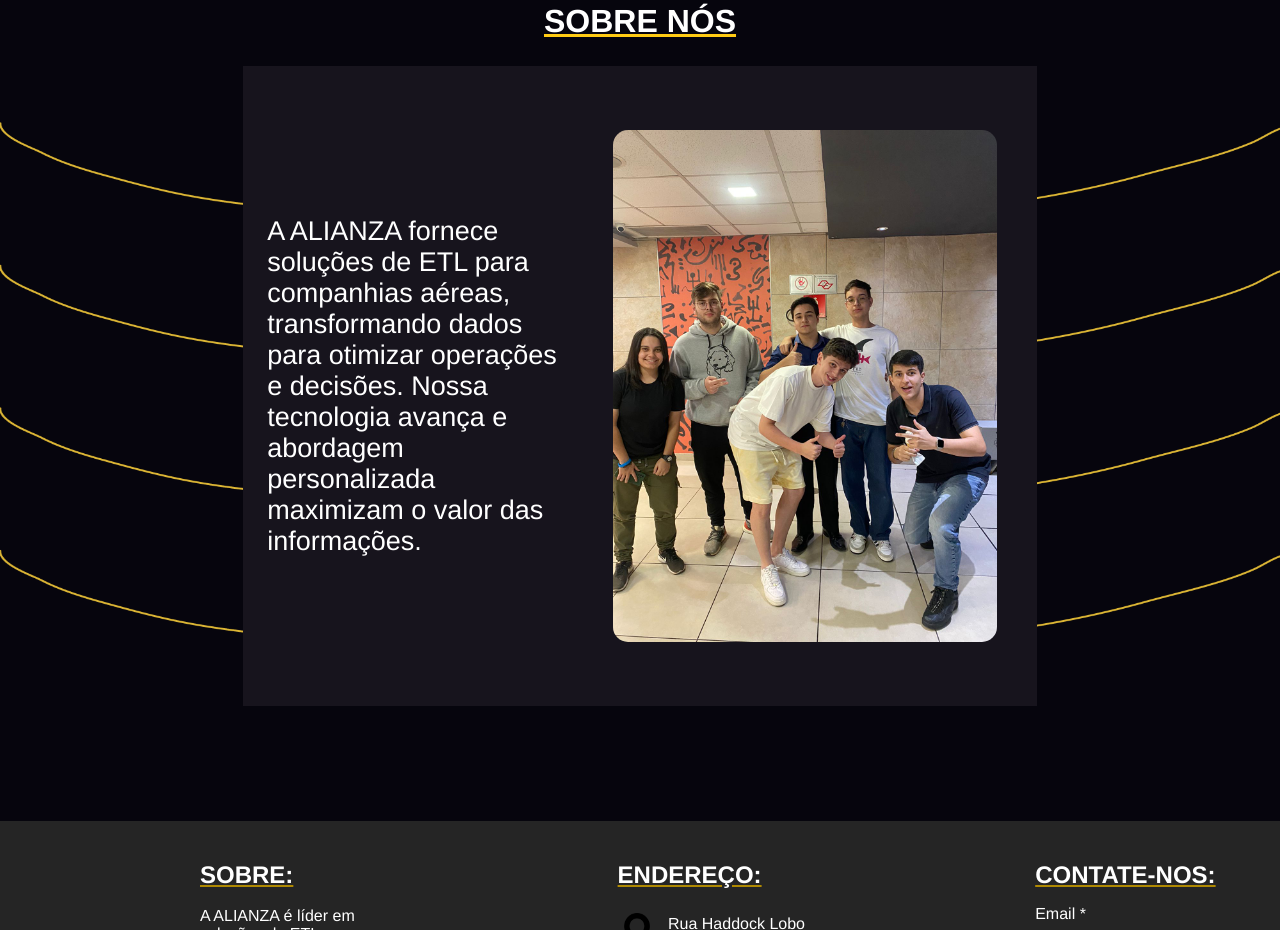
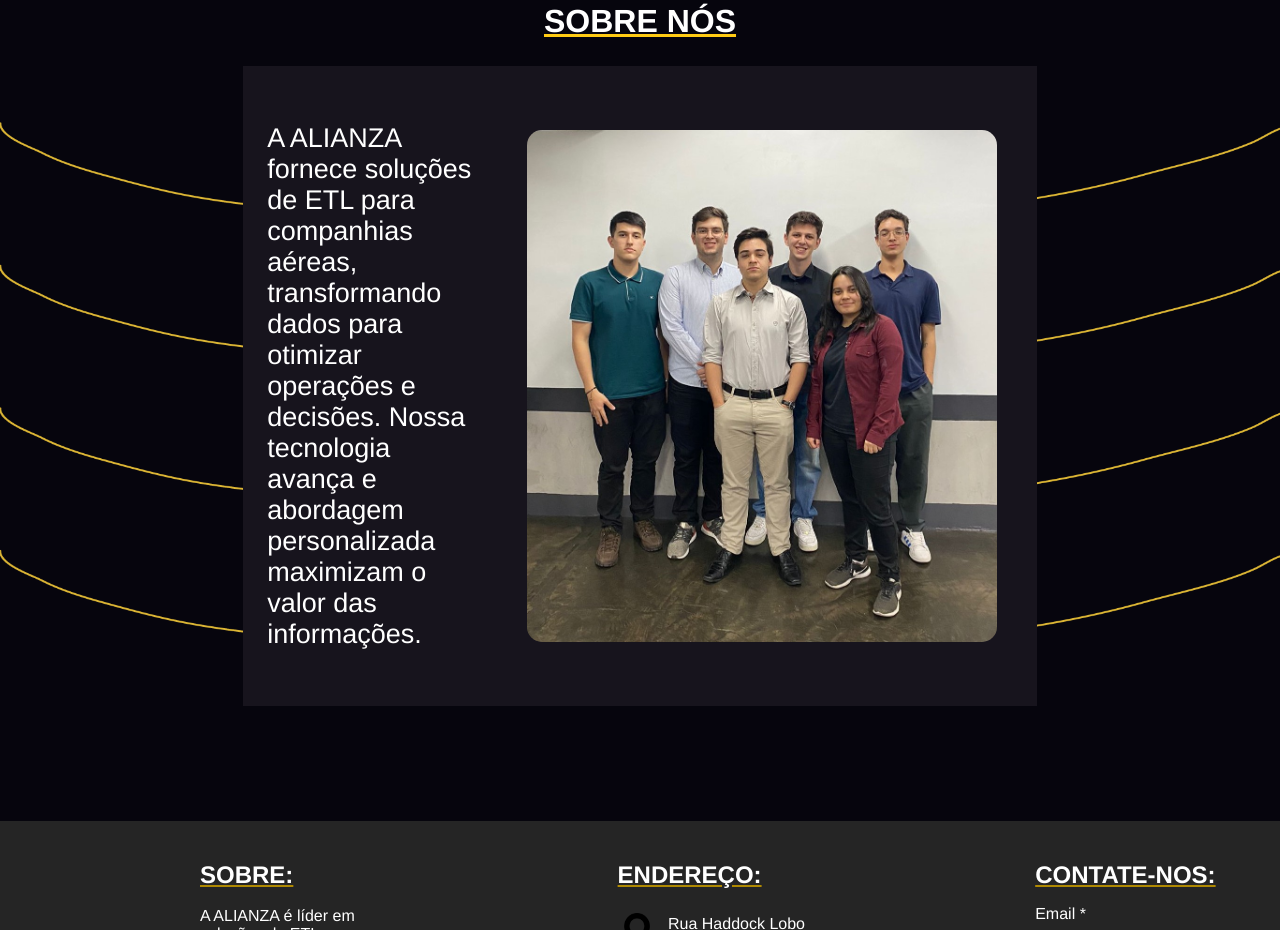
Before and after one commit to Alianza-G6/front-alianza, a website: page public/index.html in a window 1280 px wide. Shown: the part 2419-3349 px from the top of the page. Drawn offline with nearby package versions, Linux system fonts and the light colour scheme; files whose address does not match are found by name.

Commit message:
Arrumando a foto do site institucional

```diff
--- a/public/index.html
+++ b/public/index.html
@@ -152,7 +152,7 @@
               tecnologia avança e abordagem personalizada maximizam o valor das
               informações.
             </p>
-            <img src="assets/imgs/alianza.jpg" alt="" />
+            <img src="assets/imgs/alianza.jpeg" alt="" />
           </div>
         </div>
       </div>
```
Also changed, not shown: public/assets/imgs/alianza.jpeg (added), public/assets/imgs/alianza.jpg (deleted).
